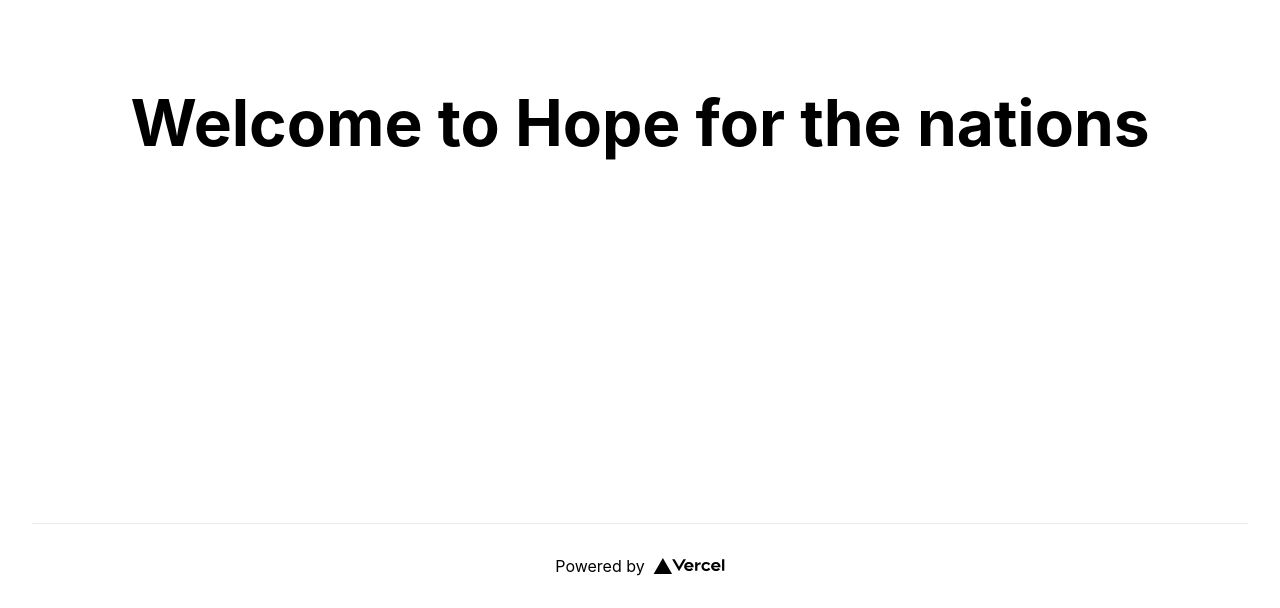
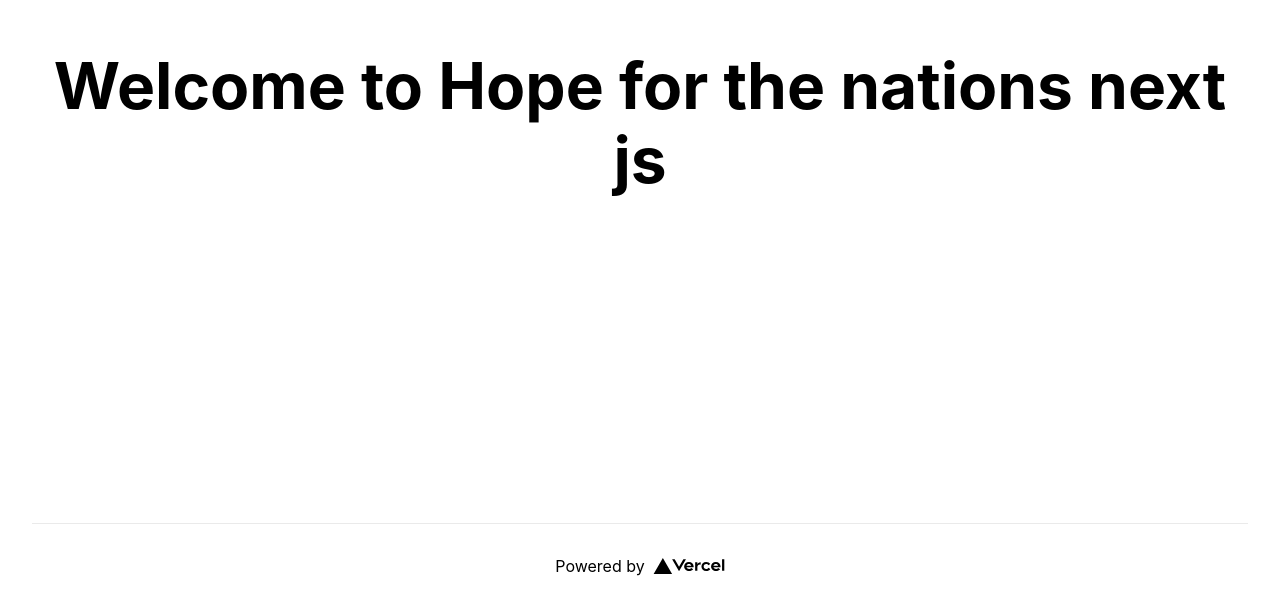
Before and after one commit to Cmmh1101/next-types-hope, a Next.js app: page / in a window 1280 px wide. Shown: the part 277-885 px from the top of the page. Built offline with nearby package versions, Linux system fonts and the light colour scheme.

Commit message:
add: folders

```diff
--- a/pages/index.tsx
+++ b/pages/index.tsx
@@ -14,7 +14,7 @@ const Home: NextPage = () => {
 
       <main className={styles.main}>
         <h1 className={styles.title}>
-          Welcome to Hope for the nations
+          Welcome to Hope for the nations next js
         </h1>
 
 
```
